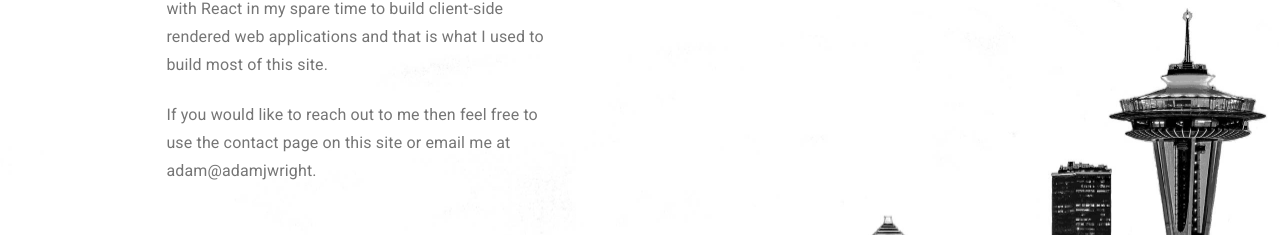
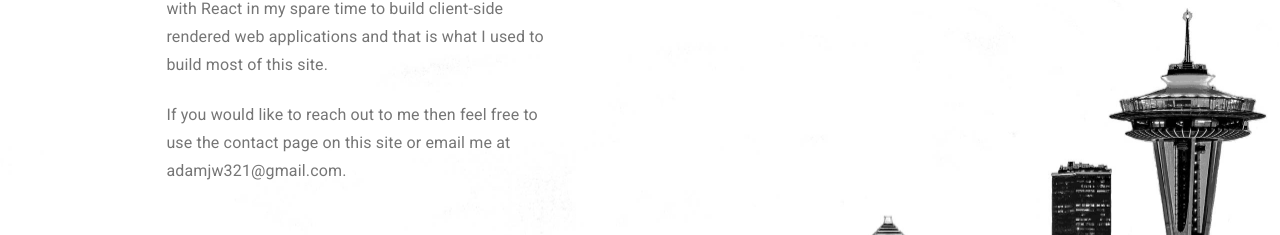
Before and after one commit to adam4321/react_portfolio, a React (Create React App) app: page / in a window 1280 px wide. Shown: the part 2023-2258 px from the top of the page. Built offline with nearby package versions, Linux system fonts and the light colour scheme.

Commit message:
change email address

```diff
--- a/src/App.js
+++ b/src/App.js
@@ -331,6 +331,7 @@ function Album(props) {
 
                 <div className={classNames(classes.layout, classes.cardGrid)}>
 
+
                     {/* Full stack project card --------------------------- */}
 
                     <div className="full-stack" id="stack">
@@ -357,6 +358,7 @@ function Album(props) {
                             ))}
                         </Grid>
                     </div>
+
 
                     {/* Smaller project cards ----------------------------- */}
 
@@ -411,7 +413,7 @@ function Album(props) {
                         <br />
                         <Typography variant="subtitle1" align="left" color="textSecondary" component="p">
                             If you would like to reach out to me then feel free to use the contact page on
-                            this site or email me at adam@adamjwright.
+                            this site or email me at adamjw321@gmail.com.
                         </Typography>
                     </div>
 
```
